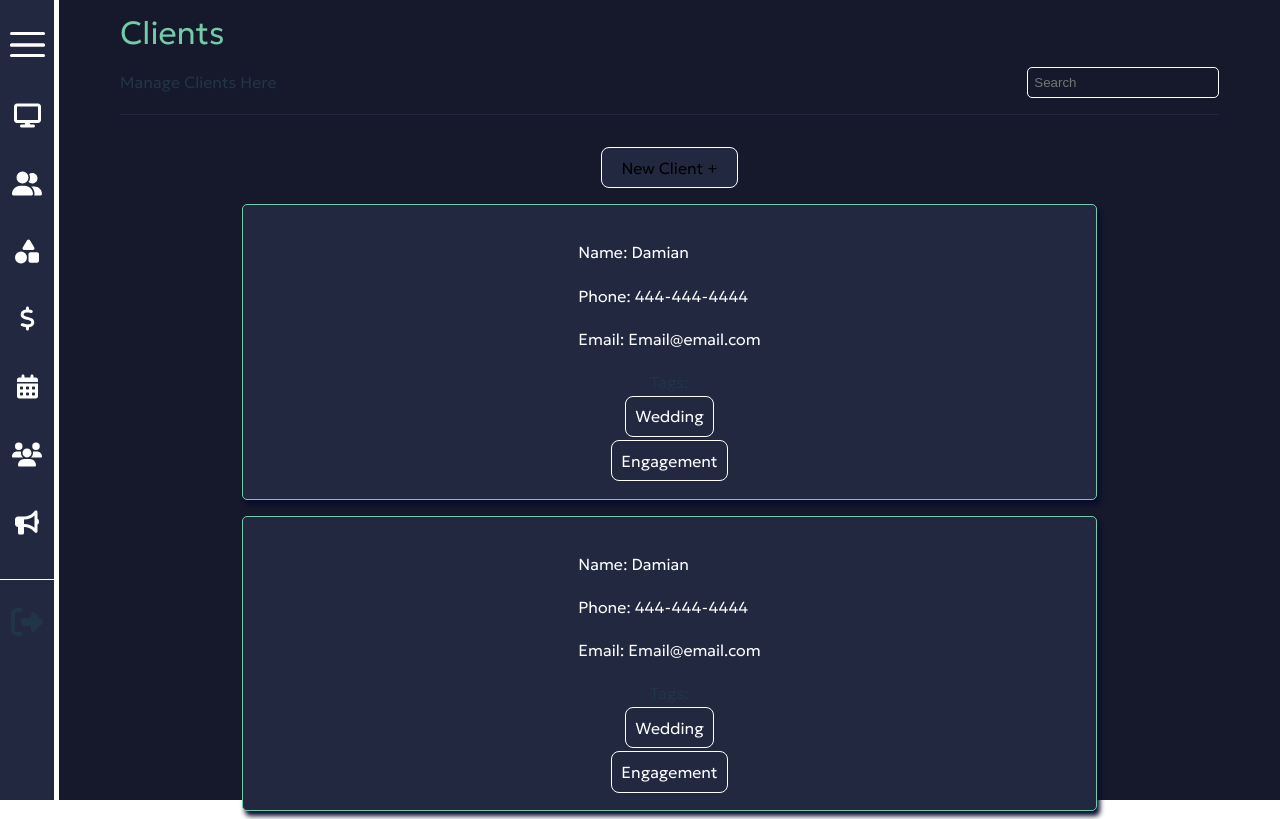
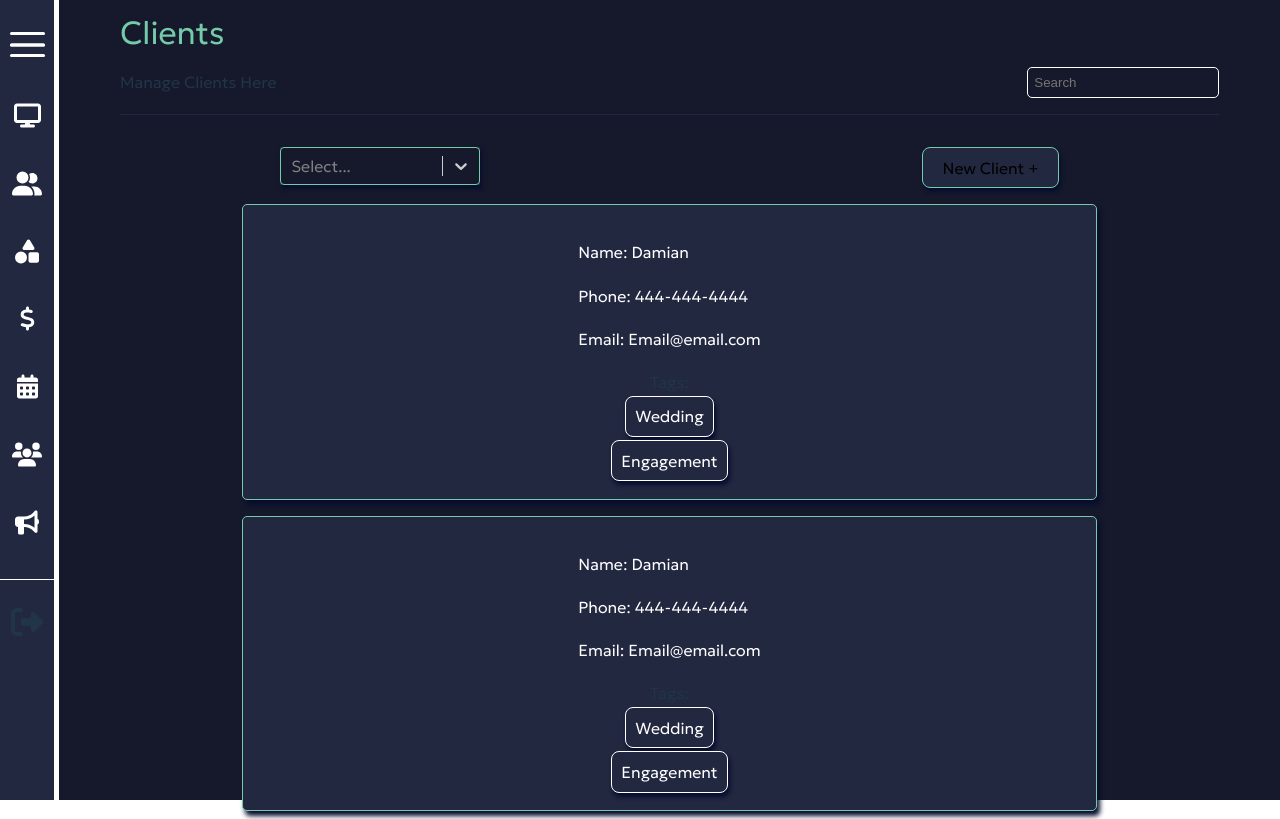
Before and after one commit to Damianpad/vivid, a React (Vite) app in the folder frontend/: page /clients in a window 1280 px wide. Shown: the top 819 px of the page. Built offline with nearby package versions, Linux system fonts and the light colour scheme.

Commit message:
feat: added filter component (viv-35)

```diff
--- /dev/null
+++ b/frontend/components/FilterSelector/FilterSelector.jsx
@@ -0,0 +1,44 @@
+import React, { useState } from "react";
+import { StyledFilterSelector } from "./FilterSelector.style";
+import Select from 'react-select';
+
+const options = [
+    { value: 'lead', label: 'Lead' },
+    { value: 'client', label: 'Client' },
+    { value: 'other', label: 'Other' },
+  ];
+
+export default function FilterSelector(){
+// Dark Purple
+const main = `#212840`
+// Light Green
+const secondary = `#73cba9`
+// Dark DARK Purple
+const dark = `#16192b`
+// Dark Shadow
+const shadow = '#080D2E'
+
+const [selectedOption, setSelectedOption] = useState(null);
+
+    return (
+        <StyledFilterSelector>
+            <Select
+                styles={{
+                    control: (baseStyles, state) => ({
+                    ...baseStyles,
+                    borderColor: `${secondary}`,
+                    background: `${dark}`,
+                    color: `white`,
+                    width: `200px`
+
+                    }),
+                    singleValue: (styles, { data }) => ({ ...styles, color: `white` })
+                }}
+                defaultValue={selectedOption}
+                onChange={setSelectedOption}
+                options={options}
+                className="filter"
+            />
+        </StyledFilterSelector>
+    )
+}
--- /dev/null
+++ b/frontend/components/FilterSelector/FilterSelector.style.js
@@ -0,0 +1,19 @@
+import styled from "styled-components";
+
+// Dark Purple
+const main = `#212840`
+// Light Green
+const secondary = `#73cba9`
+// Dark DARK Purple
+const dark = `#16192b`
+// Dark Shadow
+const shadow = '#080D2E'
+
+export const StyledFilterSelector = styled.section`
+
+.filter{
+    background: ${main};
+    box-shadow: 2px 4px 4px ${shadow};
+    color: ${dark};
+}
+`;
--- a/frontend/package.json
+++ b/frontend/package.json
@@ -21,6 +21,7 @@
     "react-datepicker": "^4.11.0",
     "react-dom": "^18.2.0",
     "react-router-dom": "^6.10.0",
+    "react-select": "^5.7.3",
     "styled-components": "^5.3.9"
   },
   "devDependencies": {
--- a/frontend/src/pages/clients/client.jsx
+++ b/frontend/src/pages/clients/client.jsx
@@ -2,6 +2,7 @@ import '../../App.css'
 import { StyledClient } from './client.style'
 import ClientCard from '../../../components/ClientCard/ClientCard'
 import SearchBar from '../../../components/SearchBar/SearchBar'
+import FilterSelector from '../../../components/FilterSelector/FilterSelector'
 
 export default function Client() {
 
@@ -19,6 +20,7 @@ export default function Client() {
             <section className='action-container'>
 
                 <section className='new-client-container'>
+                    <FilterSelector />
                     <button>New Client + </button>
                 </section>
             </section>
--- a/frontend/src/pages/clients/client.style.js
+++ b/frontend/src/pages/clients/client.style.js
@@ -7,6 +7,8 @@ const main = `#212840`
 const secondary = `#73cba9`
 // Dark DARK Purple
 const dark = `#16192b`
+// Dark Shadow
+const shadow = '#080D2E'
 
 export const StyledClient = styled.section`
     margin-top: 50px;
@@ -24,17 +26,18 @@ export const StyledClient = styled.section`
         font-size: 2rem;
     }
 
-
-
     .new-client-container {
+        width: 100%;
         display: flex;
-        justify-content: center;
+        justify-content: space-around;
         padding: 1em;
 
     }
+
     button {
         background: ${main};
-        border: 1px solid white;
+        border: 1px solid ${secondary};
+        box-shadow: 2px 4px 4px ${shadow};
     }
     button:hover {
         background: ${secondary};
```
Also changed, not shown: 1 other file (tests, documents, lock files or other folders).
